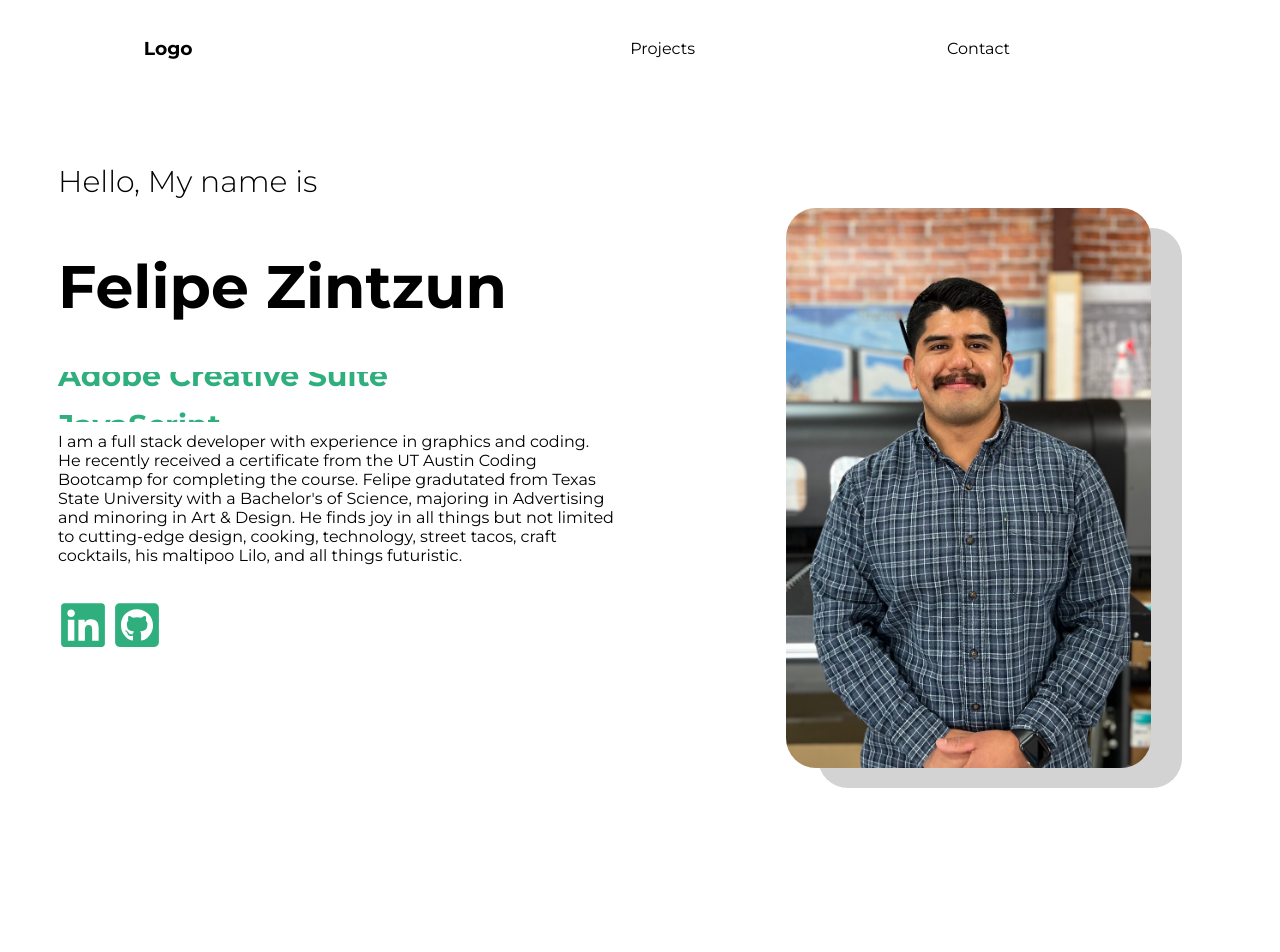
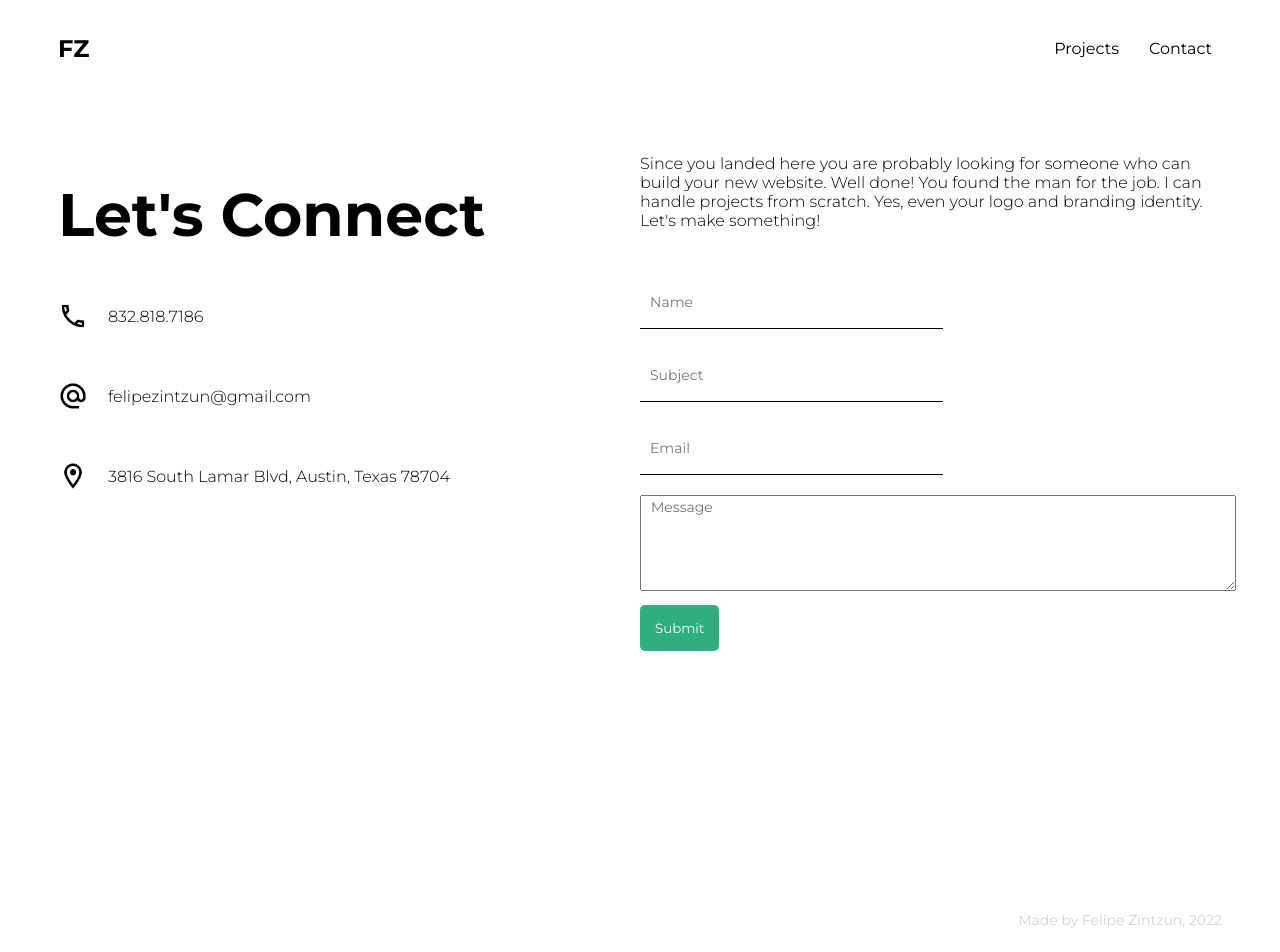
Before and after one commit to felipezintzun/react-portfolio, a React (Create React App) app: page /Contact in a window 1280 px wide. Shown: the top 952 px of the page. Built offline with nearby package versions, Linux system fonts and the light colour scheme.

Commit message:
finished navigation menu, added footer, added download resume button

```diff
--- a/src/App.js
+++ b/src/App.js
@@ -4,18 +4,24 @@ import Navigation from './components/navigation/Navigation.js';
 import Intro from './components/intro/Intro.js';
 import PortfolioList from './components/portfolioList/PortfolioList.js';
 import Contact from './components/contact/Contact.js';
-import { BrowserRouter as Router, Switch, Route } from 'react-router-dom';
+import Footer from './components/footer/Footer.js';
+import { Route, Routes } from 'react-router-dom';
 
 function App() {
   return (
-    <Router>
+
     <div>
-      <Navigation/>
-      <Intro/>
-      <PortfolioList/>
-      <Contact/>
+      <Navigation />
+
+      <Routes>
+      <Route path="/" element={<Intro />} />
+      <Route path="/Projects" element={<PortfolioList />} />
+      <Route path="/Contact" element={<Contact />} />
+      </Routes>
+
+      <Footer />
     </div>
-    </Router>
+
   );
 }
 
--- a/src/components/contact/Contact.js
+++ b/src/components/contact/Contact.js
@@ -35,7 +35,7 @@ const Contact = () => {
                         </div>
                     </div>
 
-                <div className="cwrappper-right">
+                <div className="cwrapper-right">
                     <p className="contact-description">
                         Since you landed here you are probably looking for someone who can build your new website. Well done! You found the man for the job. I can handle projects from scratch. Yes, even your logo and branding identity. Let's make something!
                     </p>
@@ -44,7 +44,7 @@ const Contact = () => {
                     <input type="text" placeholder="Subject" name="user_subject"/>
                     <input type="text" placeholder="Email" name="user_email"/>
                     <textarea rows="5" placeholder="Message" name="message" />
-                    <button type="submit">Submit</button>
+                    <button className="submit-btn" type="submit">Submit</button>
                     {done && "Thank You!"}
                 </form>
                 </div>
--- a/src/components/contact/contact.css
+++ b/src/components/contact/contact.css
@@ -20,10 +20,11 @@
 }
 
 .cwrapper-right {
+    /* background-color: black; */
     flex: 1;
     display: flex;
     align-items: center;
-    justify-content: center;
+    justify-content: space-between;
     flex-direction: column;
 }
 
@@ -79,7 +80,7 @@ textarea {
     padding-left: 10px;
 }
 
-button{
+.submit-btn{
     border: none;
     padding: 15px;
     color: white;
@@ -89,8 +90,6 @@ button{
     border-radius: 5px;
 }
 
-
-button:hover {
+.submit-btn:hover {
     background-color: #3fd0c9;
-
 }
--- /dev/null
+++ b/src/components/footer/Footer.js
@@ -0,0 +1,14 @@
+import React from "react";
+import "./footer.css";
+
+function Footer () {
+    return (
+
+            <div className="footer">
+                <div className="footer-item">Made by Felipe Zintzun, 2022</div>
+            </div>
+
+    )
+}
+
+export default Footer;
--- /dev/null
+++ b/src/components/footer/footer.css
@@ -0,0 +1,14 @@
+.footer {
+    display: flex;
+    height:8vh;
+    justify-content: right;
+}
+
+.footer-item {
+    color: #d3d3d3;
+    display: flex;
+    font-size: 14px;
+    align-items: center;
+    justify-content: right;
+    padding-right: 50px
+}
--- a/src/components/intro/Intro.js
+++ b/src/components/intro/Intro.js
@@ -2,6 +2,7 @@ import React from "react";
 import "./intro.css";
 import Me from "../../img/felipe-zintzun-2.jpg";
 import {FaGithubSquare, FaLinkedin} from 'react-icons/fa';
+import Resume from '../assets/zintzun-resume.pdf';
 
 function Intro () {
     return (
@@ -23,8 +24,15 @@ function Intro () {
                     I am a full stack developer with experience in graphics and coding. He recently received a certificate from the UT Austin Coding Bootcamp for completing the course. Felipe gradutated from Texas State University with a Bachelor's of Science, majoring in Advertising and minoring in Art & Design. He finds joy in all things but not limited to cutting-edge design, cooking, technology, street tacos, craft cocktails, his maltipoo Lilo, and all things futuristic.
                 </div>
                 <div className="icon-wrapper">
-                <a className='i-icon' href="https://www.linkedin.com/in/felipe-mendoza-zintzun-40b28a232/" target="_blank" rel="noreferrer"><FaLinkedin size='50'/></a>
-                <a className='i-icon' href="https://github.com/felipezintzun" target="_blank" rel="noreferrer"> <FaGithubSquare size='50'/></a>
+
+                    <a className='i-icon' href="https://www.linkedin.com/in/felipe-mendoza-zintzun-40b28a232/" target="_blank" rel="noreferrer"><FaLinkedin size='50'/></a>
+
+                    <a className='i-icon' href="https://github.com/felipezintzun" target="_blank" rel="noreferrer"> <FaGithubSquare size='50'/></a>
+
+                    <button className="resume-btn">
+                        <a href={Resume} type="download" className="resume-link" target="_blank" rel="noreferrer">Download Resume</a>
+                    </button>
+
                 </div>
 
             </div>
--- a/src/components/intro/intro.css
+++ b/src/components/intro/intro.css
@@ -1,6 +1,6 @@
 .i {
     display: flex;
-    height: 100vh;
+    height: 120vh;
     /* background-color: gray; */
 }
 
@@ -79,7 +79,7 @@
 
 .i-card.bg {
     position: absolute;
-    top: 140px;
+    top: 180px;
     right: 90px;
     background-color: #d3d3d3;
 }
@@ -99,15 +99,42 @@
 }
 
 .icon-wrapper {
-   padding: 25px 0;
+   row-gap: 10px;
+   display: flex;
+   flex-direction: row;
+   justify-content: start;
+   align-items: flex-start;
+   align-content: flex-start;
 }
 
 .i-icon {
     text-decoration: none;
     color: #2eaf7d;
+    padding-right: 15px;
 }
 
 .i-icon:hover {
     text-decoration: none;
     color: #3fd0c9;
 }
+
+.resume-btn {
+    margin-top: 3px;
+    border: none;
+    padding: 0 25px;
+    font-weight: 500;
+    cursor: pointer;
+    background-color: #2eaf7d;
+    border-radius: 5px;
+    height: 44px;
+}
+
+.resume-btn:hover {
+    background-color: #3fd0c9;
+}
+
+.resume-link {
+    text-decoration: none;
+    color: white;
+    font-weight: 700;
+}
--- a/src/components/navigation/Navigation.js
+++ b/src/components/navigation/Navigation.js
@@ -1,15 +1,23 @@
 import React from "react";
+import { NavLink } from "react-router-dom";
 import "./navigation.css";
 
 
 function Navigation () {
     return (
+
         <nav className="navigation">
-            <h3>Logo</h3>
-            <ul className="nav-links">
-                <li>Projects</li>
-                <li>Contact</li>
-            </ul>
+
+            <div className="nav-logo">
+            <NavLink className="logo" to="/" >FZ</NavLink>
+            </div>
+
+            <div className="nav-links">
+
+                <NavLink className="nav-item" to="/Projects" >Projects</NavLink>
+                <NavLink className="nav-item" to="/Contact" >Contact</NavLink>
+
+            </div>
 
         </nav>
 
--- a/src/components/navigation/navigation.css
+++ b/src/components/navigation/navigation.css
@@ -1,14 +1,47 @@
 .navigation {
     display: flex;
-    justify-content: space-around;
+    justify-content: space-between;
     align-items: center;
     min-height: 10vh;
+    text-decoration: none;
+    padding: 0px 50px;
 }
 
-.nav-links{
-    width: 50%;
+.nav-logo {
+    flex: 1;
+    font-weight: 700;
+    font-size: 24px;
+}
+
+.logo {
+    flex: 1;
+    text-decoration: none;
+    color: black;
+    justify-content: center;
+    align-items: center;
+    /* padding-left: 20px; */
+}
+
+.logo:hover {
+    color: #2eaf7d;
+}
+
+.nav-links {
+    /* width: 50%; */
     display:flex;
-    justify-content: space-around;
+    justify-content: space-evenly;
+    word-spacing: 10px;
     align-items: center;
-    list-style: none;
+    text-decoration: none;
 }
+
+.nav-item {
+    text-decoration: none;
+    margin-left: 10px;
+    padding: 10px;
+    color: black;
+}
+
+.nav-item:hover {
+    color: #2eaf7d;
+}
--- a/src/index.js
+++ b/src/index.js
@@ -3,10 +3,14 @@ import ReactDOM from 'react-dom';
 import './index.css';
 import App from './App';
 import reportWebVitals from './reportWebVitals';
+import { BrowserRouter } from 'react-router-dom';
 
 ReactDOM.render(
   <React.StrictMode>
+    <BrowserRouter>
     <App />
+    </BrowserRouter>
+
   </React.StrictMode>,
   document.getElementById('root')
 );
```
Also changed, not shown: 1 other file (tests, documents, lock files or other folders).
